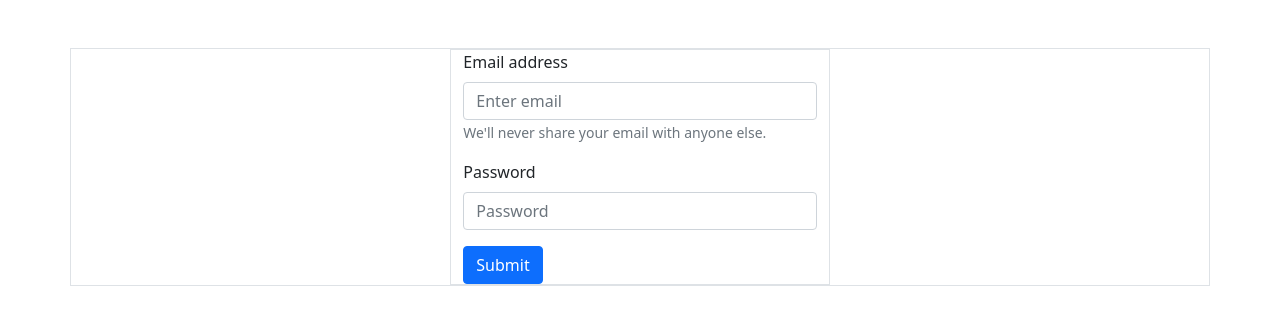
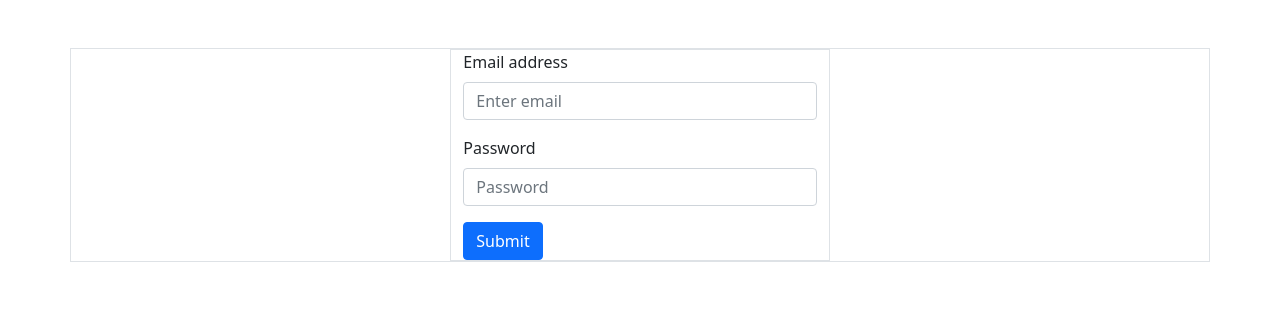
Before and after one commit to codeddave/node-auth-, a React (Create React App) app in the folder client/: page / in a window 1280 px wide. Shown: the top 324 px of the page. Built offline with nearby package versions, Linux system fonts and the light colour scheme.

Commit message:
created Register Schema, used React hook form to validate form

```diff
--- a/client/package.json
+++ b/client/package.json
@@ -3,6 +3,7 @@
   "version": "0.1.0",
   "private": true,
   "dependencies": {
+    "@hookform/resolvers": "^2.7.1",
     "@testing-library/jest-dom": "^5.14.1",
     "@testing-library/react": "^11.2.7",
     "@testing-library/user-event": "^12.8.3",
--- a/client/src/components/Register.tsx
+++ b/client/src/components/Register.tsx
@@ -3,9 +3,26 @@ import Col from 'react-bootstrap/Col'
 import Row from 'react-bootstrap/Row'
 import Form from 'react-bootstrap/Form'
 import Button from 'react-bootstrap/Button'
+import InputGroup from 'react-bootstrap/InputGroup'
+import { yupResolver } from '@hookform/resolvers/yup';
 import { useForm } from 'react-hook-form'
+import * as Yup from "yup"
+ const RegisterSchema = Yup.object().shape({
+        email: Yup.string()
+        .trim()
+        .min(2, "Too Short!")
+        .max(50, "Too Long!")
+        .email("Invalid email")
+        .required("Required"),
+      password: Yup.string()
+        .min(8, "Too Short!")
+        .max(50, "Too Long!")
+        .required("Required"),
+    })
 const Register = () => {
-    const {register, handleSubmit, formState: { errors } } = useForm()
+    const {register, handleSubmit, formState: { errors } } = useForm({
+        resolver: yupResolver(RegisterSchema)
+    })
 
     const onSubmit = (data: any) => console.log(data);
 
@@ -13,18 +30,25 @@ const Register = () => {
         <Container>
             <Row className="border justify-content-center align-items-center mt-5 h-100">
                  <Col xs={4} className="border">
-                    <Form onSubmit={handleSubmit(onSubmit)}>
+                    <Form noValidate onSubmit={handleSubmit(onSubmit)}>
                         <Form.Group className="mb-3" controlId="formBasicEmail">
                             <Form.Label>Email address</Form.Label>
-                            <Form.Control type="email" placeholder="Enter email" {...register("email", {required: true})}  isInvalid={!!errors.email} />
-                            <Form.Text className="text-muted">
-                            We'll never share your email with anyone else.
-                            </Form.Text>
+                            <InputGroup hasValidation>
+
+                            <Form.Control type="email"   placeholder="Enter email" {...register("email", {required: true})}  isInvalid={!!errors.email} />
+                             <Form.Control.Feedback type="invalid">
+                                {errors.email ? errors.email.message: null}
+                            </Form.Control.Feedback>
+                            </InputGroup>
+
+                            {/*    <Form.Text className="text-muted">
+                                We'll never share your email with anyone else.
+                            </Form.Text> */}
                         </Form.Group>
 
                         <Form.Group className="mb-3" controlId="formBasicPassword">
                             <Form.Label>Password</Form.Label>
-                            <Form.Control type="password" placeholder="Password" />
+                            <Form.Control type="password" placeholder="Password"  {...register("password", {required: true})}  isInvalid={!!errors.password} />
                         </Form.Group>
               {/*           <Form.Group className="mb-3" controlId="formBasicCheckbox">
                             <Form.Check type="checkbox" label="Check me out" />
```
Also changed, not shown: 1 other file (tests, documents, lock files or other folders).
